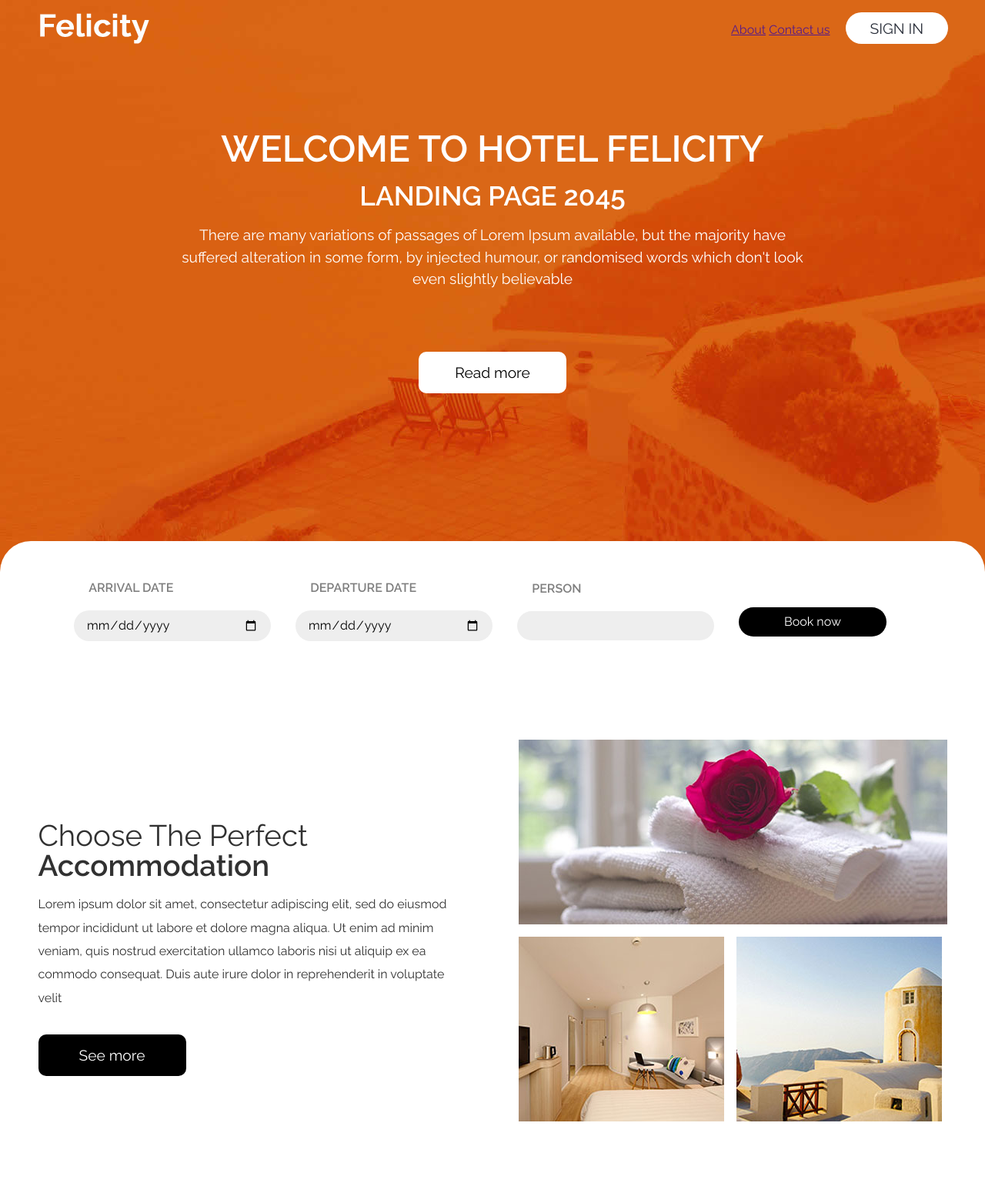
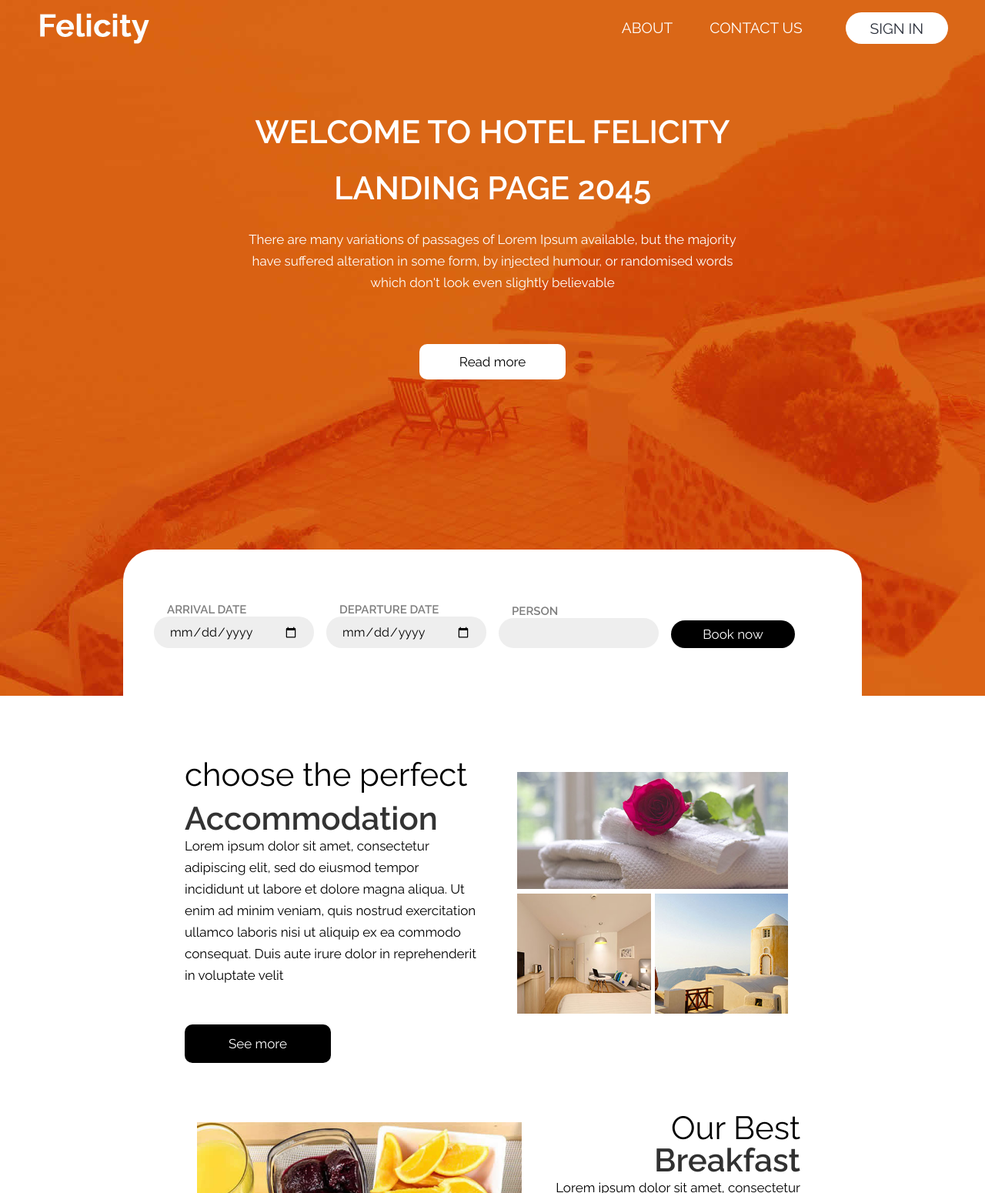
Before and after one commit to khushbuashutec/demo_templates, a plain HTML site: page template2/index.html in a window 1280 px wide. Shown: the top 1550 px of the page at 77% size. Drawn offline with Linux system fonts and the light colour scheme.

Commit message:
add project

```diff
--- a/template2/index.html
+++ b/template2/index.html
@@ -1,42 +1,39 @@
 <html>
+
 <head>
     <title>Demo template</title>
     <link rel="preconnect" href="https://fonts.googleapis.com" />
     <link rel="preconnect" href="https://fonts.gstatic.com" crossorigin />
-    <link
-      href="https://fonts.googleapis.com/css2?family=Raleway:wght@400;600&display=swap"
-      rel="stylesheet"
-    />
+    <link href="https://fonts.googleapis.com/css2?family=Raleway:wght@400;600&display=swap" rel="stylesheet" />
     <link rel="stylesheet" href="style.css" />
     <link rel="stylesheet" href="media.css" />
 </head>
 
 <body>
+    <div class="container">
         <div class="main">
-      <div class="container">
             <header>
                 <nav class="navigation">
                     <img src="images\logo.png" atl="logo image" />
-            <div>
-              <a href="" class="about">About</a>
-              <a href="" class="about">Contact us</a>
-              <button class="signin btn-hover">sign in</button>
+                    <div class="nav-right">
+                        <a href="" class="nav-btn">About</a>
+                        <a href="" class="nav-btn">Contact us</a>
+                        <button class="signin">sign in</button>
                     </div>
                 </nav>
             </header>
             <div class="main-center">
-          <h1>WELCOME TO HOTEL FELICITY</h1>
-          <span>LANDING PAGE 2045</span>
-          <p>
+                <p class="heading-primary">WELCOME TO HOTEL FELICITY</p>
+                <p class="heading-secondary">LANDING PAGE 2045</p>
+                <p class="paragraph">
                     There are many variations of passages of Lorem Ipsum available, but
                     the majority have suffered alteration in some form, by injected
                     humour, or randomised words which don't look even slightly
                     believable
                 </p>
-          <button class="btn btn-hover2">Read more</button>
+                <button class="btn_read">Read more</button>
             </div>
-      </div>
-      <section>
+            <section class="accomodation">
                 <div class="form-container">
                     <form>
                         <div class="form-inputs">
@@ -53,100 +50,85 @@
                                 <input class="input" type="text" name="arrival date" />
                             </div>
                             <div class="form-items">
-                <button class="book-now btn btn-hover2">Book now</button>
+                                <button class="book-now">Book now</button>
                             </div>
                         </div>
                     </form>
-          <div class="container2">
-            <div class="flex-container">
+                    <div class="grid_container">
+                        <!-- grid-cell-1 -->
                         <div class="text-part">
-                <div class="title">
-                  <h2>
-                    <p class="normal_txt">Choose The Perfect</p>
-                    <p>Accommodation</p>
-                  </h2>
+                            <p class="choose heading-primary">Choose The Perfect</p>
+                            <p class="accomo_h2 ">Accommodation</p>
+                            <p class="paragraph color-black">
+                                Lorem ipsum dolor sit amet, consectetur adipiscing elit, sed
+                                do eiusmod tempor incididunt ut labore et dolore magna aliqua.
+                                Ut enim ad minim veniam, quis nostrud exercitation ullamco
+                                laboris nisi ut aliquip ex ea commodo consequat. Duis aute
+                                irure dolor in reprehenderit in voluptate velit
+                            </p>
+                            <button class="see-more">See more</button>
                         </div>
-                <div class="small-text">
-                  <p>
-                    Lorem ipsum dolor sit amet, consectetur adipiscing elit, sed
-                    do eiusmod tempor incididunt ut labore et dolore magna
-                    aliqua. Ut enim ad minim veniam, quis nostrud exercitation
-                    ullamco laboris nisi ut aliquip ex ea commodo consequat.
-                    Duis aute irure dolor in reprehenderit in voluptate velit
-                  </p>
+                        <!-- gird-cell-2 -->
+                        <div class="image-part">
+                            <div class="image-grid">
+                                <img class="image-res item1" src="images\img1.jpg" atl="image1" />
+                                <img class="image-res" src="images\img2.jpg" atl="image2" />
+                                <img class="image-res" src="images\img3.jpg" atl="image3" />
+                            </div>
                         </div>
 
-                <button class="see btn btn-hover2">See more</button>
-              </div>
-              <div class="image-part">
-                <div><img class="images-res" src="images\img1.jpg" atl="image1" /></div>
-                <div class="images-2">
-                  <img class="" src="images\img2.jpg" atl="image2" />
-                  <img class="" src="images\img3.jpg" atl="image3" />
-                </div>
-              </div>
-            </div>
-          </div>
-          <div class="section3">
-            <div class="flex-container justify-items">
+                        <!-- gird-cell-3 -->
                         <div class="image-part">
                             <figure>
-                  <img src="images/img4.jpg" alt="image" />
+                                <img class="image-res" src="images/img4.jpg" alt="image" />
                             </figure>
-
                         </div>
-              <div class="text-part align-right">
-                <div class="title">
-                  <h2>
-                    <p class="normal_txt">our best</p>
-                    <p>breakfast</p>
-                  </h2>
-                </div>
-                <div class="small-text">
-                  <p>
+                        <!-- gird-cell-4 -->
+                        <div class="text-part2">
+                            <h1 class="our-best">Our Best</h1>
+                            <h2 class="breakfast">Breakfast</h2>
+                            <p class="paragraph color-black align">
                                 Lorem ipsum dolor sit amet, consectetur adipiscing elit, sed
-                    do eiusmod tempor incididunt ut labore et dolore magna
-                    aliqua. Ut enim ad minim veniam, quis nostrud exercitation
-                    ullamco laboris nisi ut aliquip ex ea commodo consequat.
-                    Duis aute irure dolor in reprehenderit in voluptate velit
+                                do eiusmod tempor incididunt ut labore et dolore magna aliqua.
+                                Ut enim ad minim veniam, quis nostrud exercitation ullamco
+                                laboris nisi ut aliquip ex ea commodo consequat. Duis aute
+                                irure dolor in reprehenderit in voluptate velit
                             </p>
-                </div>
-                <button class="see btn btn-hover2">Read more</button>
-              </div>
+                            <button class="see-more">Read more</button>
                         </div>
                     </div>
                 </div>
             </section>
+
+        </div>
+    </div>
     <div class="section4">
         <div class="about-part">
-          <div class="title2">
-            <h2>
-              <p>About Our Hotel</p>
-            </h2>
-          </div>
-          <div class="small-text color-white">
-            <p>
+            <p class="accomo_h2 color-white">About Our Hotel</p>
+                  <p class="paragraph">
                     Lorem ipsum dolor sit amet, consectetur adipiscing elit, sed do
                     eiusmod tempor incididunt ut labore et dolore magna aliqua. Ut
                     enim ad minim veniam, quis nostrud exercitation ullamco laboris
                     nisi ut aliquip ex ea commodo consequat. Duis aute irure dolor in
                     reprehenderit in voluptate velit
                 </p>
+
         </div>
-        </div>
-        <div class="image">
+        <div class="sec4-image">
             <figure>
-          <img src="images\about_img.jpg" alt="image" />
+                <img class="image-res" src="images\about_img.jpg" alt="image" />
             </figure>
         </div>
     </div>
     <div class="testimonial">
-        <div class="title center-text"><h2>Testimonial</h2></div>
+        <div class="title center-text">
+            <h2>Testimonial</h2>
+        </div>
         <div class="tes-textbox">
             <div class="tes-data">
                 <div class="tes-heading">
                     <h2>mark jonson</h2>
-              <img  src="images/te1.png" alt="previous" />
+                    <img src="images/te1.png" alt="previous" />
                 </div>
 
                 <p>
@@ -175,19 +157,16 @@
     </div>
     <div class="contect-us">
         <div class="contact-container">
-          <div class="con-text">
-            <div class="title2">
-              <h2>
-                <p>Contect Us</p></h2>
 
-              <p class="heading-second">Free download Landing page Felicity Hotel</p>
-
-              <p class="small-text color-white">
+            <div class="contact-detail">
+                    <p class="accomo_h2 color-white">Contect Us</p>
+                    <p class="con-text">Free download Landing page Felicity Hotel</p>
+                    <p class="con-paragraph">
                         There are many variations of passages of Lorem Ipsum available,
                         but the majority have suffered alteration in some form, by
                         injected humour,
                     </p>
-            </div>
+
             </div>
             <div class="con-form">
                 <form class="contect-form">
@@ -201,7 +180,7 @@
                         <input class="con-input" type="tel" placeholder="Phone Number" />
                     </div>
                     <div>
-                <textarea class="con-input" placeholder="Message"></textarea>
+                        <textarea class="form-textarea" placeholder="Message" rows="3"></textarea>
                     </div>
                     <div>
                         <button class="con-btn btn-hover2">Send</button>
@@ -211,8 +190,10 @@
         </div>
     </div>
     <div class="footer">
-      <p>Copyright 2045 All Rights Reserved. By <a target="_blank" rel="nofollow noopener" href="//html.design">HTML.Design</a></p>
+        <p>Copyright 2045 All Rights Reserved. By <a target="_blank" rel="nofollow noopener"
+                href="//html.design">HTML.Design</a></p>
     </div>
     </div>
 </body>
+
 </html>
--- a/template2/media.css
+++ b/template2/media.css
@@ -1,64 +1,36 @@
-@media only screen and (max-device-width: 1200px) {
-  .navigation {
-    padding: 1.2rem 6rem;
+@media only screen and (max-device-width: 1418px){
+  .choose,.accomo_h2,.our-best ,.breakfast{
+    font-size: 50px;
+    line-height: 48px;
   }
-  .main-center h1 {
-    font-size: 3rem;
-    line-height: 3rem;
-    padding-bottom: 1.2rem;
+  .heading-primary,.heading-secondary{
+    font-size: 45px;
+    line-height: 45px;
   }
-  .main-center span {
-    font-size: 2.8rem;
-    line-height: 2.8rem;
-    padding-bottom: 1.4rem;
-    font-weight: 800;
 }
-  .main-center p {
-    line-height: 1.8rem;
-    padding-bottom: 5rem;
+@media only screen and (max-device-width: 1328px){
+  .choose,.accomo_h2,.our-best ,.breakfast{
+    font-size: 42px;
+    line-height: 42px;
   }
-  .form-container {
-    margin-top: -10rem;
-    padding: 2rem 4rem 0 4rem;
+  .heading-primary,.heading-secondary{
+    font-size: 42px;
+    line-height: 42px;
   }
-  .label {
-    padding: 0;
+  .main-center{
+    height: 100vh;
   }
-  .part-2 {
-    padding: 0 5rem;
+  .paragraph{
+    padding-bottom: 50px;
   }
-  .title h2,
-  .title2 h2 {
-    font-size: 3rem;
-    line-height: 3.2rem;
+  .form-container{
+    margin-top: -6rem;
+    min-width: 80%;
   }
-  .text-part .title {
-    padding-bottom: 1rem;
-  }
-  .text-part {
-    padding-top: 3rem;
-  }
-  .small-text {
-    font-size: 1rem;
-    line-height: 1.9rem;
-    padding-bottom: 2rem;
-  }
-  .btn {
-    max-width: 12rem;
-  }
-  .about-part {
-    padding: 1.2rem;
-  }
-  .section4 {
-    padding: 4rem 12rem;
 }
 
-  .tes-textbox {
-    padding: 0 10% 2rem 10%;
-  }
-  .contact-container {
-    padding: 0 10%;
-  }
+@media only screen and (max-device-width: 1200px){
+
   }
 
   @media only screen and (max-device-width: 1024px) {
@@ -173,4 +145,10 @@
           gap:16rem;
           padding:0 5rem 10rem 5rem;
         }
+        .grid_container{
+          grid-template-columns: 1fr;
         }
+        .text-part2{
+          grid-row: 3;
+        }
+  }
--- a/template2/style.css
+++ b/template2/style.css
@@ -13,18 +13,25 @@ body {
 
     margin: 0 auto;
   }
+  .main{
+    width:100%;
+  }
   .navigation {
-  padding: 1.6rem 8rem;
+   padding:2rem 5rem;
     display: flex;
     justify-content: space-between;
     align-items: center;
+    gap:3rem;
     width: 100%;
   }
-.main{
-  width:100%;
+  .nav-right{
+      display: flex;
+      justify-content: center;
+      align-items: center;
+      gap:2rem;
   }
+
   .nav-btn {
-  padding: 0 1.6rem;
     color: #fff;
     font-size: 1.2rem;
     line-height: 1.6rem;
@@ -44,224 +51,220 @@ body {
     color: #292e39;
     font-size: 1.2rem;
     border: none;
-  margin-left: 3rem;
+
   }
-.btn-hover:hover {
+  .signin:hover {
     background-color: #ffc107;
     color: #f8f9fa;
     transition: all 0.3s ease-in-out;
   }
   .main-center {
-  padding: 0 14rem 16rem 14rem;
-  margin: 6rem 0;
+    padding:5rem 20rem 24rem 20rem;
     display: flex;
     justify-content: center;
     align-items: center;
     flex-direction: column;
     text-align: center;
+    gap:1rem;
   }
 
-.main-center h1 {
+.heading-primary {
     color: #fff;
-  font-size: 3.6rem;
-  line-height: 4rem;
-  padding-bottom: 1.4rem;
+    font-size: 50px;
+    line-height: 50px;
+    padding-bottom: 15px;
     font-weight: bold;
     text-transform: uppercase;
+
   }
-.main-center span {
+  .heading-secondary {
     color: #fff;
-  font-size: 3.2rem;
-  line-height: 4rem;
+    font-size: 50px;
+    line-height: 50px;
     font-weight: bold;
-  padding-bottom: 2rem;
     display: block;
+    padding-bottom: 15px;
   }
-.main-center p {
+  .paragraph {
     color: #fff;
-  font-size: 1.2rem;
-  line-height: 2rem;
-  padding-bottom: 6rem;
+    font-size: 17px;
+    line-height: 28px;
+    padding-bottom: 60px;
   }
-.btn {
-  font-size: 1.2rem;
+  .btn_read , .book-now ,.see-more{
+    font-size: 17px;
     background-color: #fff;
     color: #000;
     font-weight: 500;
-  padding: 1rem;
+    padding: 13px 0px;
     width: 100%;
-  max-width: 14rem;
+    max-width: 190px;
     text-align: center;
     display: inline-block;
-  border: none;
     border-radius: 10px;
+    border:none;
   }
 
-.btn-hover2:hover {
+ .see-more:hover,.book-now:hover, .btn_read:hover {
     transition: ease-in all 0.5s;
     border-radius: 30px;
     color: #f8f9fa;
     background-color: #ffc107;
+
   }
-.part-2 {
-  margin: 0 auto;
-  padding: 0 10rem;
+  .accomodation {
+   padding:0 10rem;
   }
   .form-container {
     background-color: white;
     width: 100%;
-  padding: 2rem 6rem 0 6rem;
+    padding: 30px 8px 0px 60px;
     border-radius: 40px 40px 0px 0px;
-  margin-top: -10rem!important;
+    margin-top: -8rem;
   }
 
   .form-inputs {
     display: flex;
     justify-content: center;
-  align-items: center;
+    align-items: flex-end;
+    gap:1rem;
   }
   label {
-  display: inline-block;
+    color: #7e7e7e;
+    font-weight: bold;
+    font-size: 15px;
     text-transform: uppercase;
-  font-weight: bold;
-  color: #7e7e7e;
-  padding: 1.2rem;
+    padding-left: 17px;
   }
   .input {
     border: inherit;
     border-radius: 20px;
     background-color: #eeeeee;
     width: 100%;
-  font-size: 1rem;
+    font-size: 16px;
     height: auto;
     line-height: normal;
-  padding: 0.6rem 1rem;
-
-  -webkit-appearance: none !important;
+    padding: 10px 20px;
+    -webkit-appearance: none!important;
   }
   .book-now {
-  font-size: 1rem;
+    padding: 8px 0;
+    width: 100%;
     background-color: #000;
     color: #fff;
-  font-weight: 500;
-  padding: 0.6rem 1rem;
-  width: 100%;
-  max-width: 10rem;
-  text-align: center;
-  display: inline-block;
+    max-width: 161px;
     border-radius: 20px;
-  margin-top: 3rem;
+    margin-top: 3.8rem;
   }
   .form-items {
     flex: 0 0 25%;
     max-width: 25%;
-  padding-left: 2rem;
+
   }
-.container2 {
-  margin-top: 6rem;
+  .grid_container{
+      display: grid;
+      grid-template-columns: minmax(0, 1fr) minmax(0, 1fr);
+      grid-template-rows: minmax(0, 1fr) minmax(0, 1fr);
+      row-gap: 2rem;
+      column-gap: 2rem;
+      margin: 1rem;
+      padding-top: 5rem;
+      align-items: center;
+      justify-content: center;
   }
-.flex-container {
+  .text-part {
+   padding-top:3rem;
     display: flex;
-  gap: 3rem;
-  justify-content:center;
-  align-items: center;
-  padding:2rem;
+    flex-direction: column;
+  }
+  .color-black{
+    color: black!important;
+  }
+  .color-white{
+    color:white!important;
+    margin-bottom: 20px;
+  }
+  .see-more{
+      background-color: black;
+      color: white;
+      padding:15px;
+  }
+  .choose{
+      font-size: 55px;
+      color:black;
+      text-transform: lowercase;
+      font-weight: normal;
+  }
+  .accomo_h2{
+      font-weight: 900;
+      color:#333333;
+      font-size:55px;
+
   }
   .image-part {
+    padding:1rem;
+    width:100%
+  }
+ .image-grid{
+
+     display: grid;
+     grid-template-columns: auto auto;
+     grid-template-rows: repeat(2,1fr);
+    column-gap: 5px;
+
+     row-gap: 2px;
+ }
+ .item1{
+    grid-column: 1/span 2;
+ }
+ .image-res{
+     width:100%;
+ }
+  .text-part2{
       display: flex;
       flex-direction: column;
-  gap: 1rem;
+      justify-content: center;
+      align-items: flex-end;
   }
-.image-part figure img{
-  width:100%;
+  .align{
+      text-align: right;
   }
-.images-2 {
-  display: flex;
-  flex-direction: row;
-  gap: 1rem;
-  width: 100%;
+ .our-best{
+     color:black;
+
+     font-size: 55px;
+     font-weight:normal;
  }
-.text-part {
-  padding-top: 6.4rem;
-  display: flex;
-  flex: 0 0 50%;
-  flex-direction: column;
-}
-.text-part .title {
-  text-align: left;
-  padding-bottom: 2.4rem;
-}
-.title h2 {
-  font-size: 3.6rem;
+  .breakfast{
+    font-size: 55px;
     color: #313131;
-  line-height: 4.2rem;
-  font-weight: bolder;
+    line-height: 60px;
+    font-weight: bold;
     padding: 0;
   }
-.small-text {
-  font-size: 1.2rem;
-  line-height: 2rem;
-  color: #313131;
-  padding-bottom: 3.2rem;
-  font-weight: 500;
-}
-.title .normal_txt {
-  font-weight: normal;
-}
-.text {
-  display: flex;
-}
-.see {
-  background-color: #000;
-  color: #fff;
-}
-.section3 {
-  margin-top: 6rem;
-}
-.text {
-  text-align: right;
-  display: flex;
-  flex-direction: column;
-  align-items: flex-end;
-  gap: 3r em;
-}
-.align-right {
-  align-items: flex-end;
-  text-align: right;
-}
+
   .section4 {
     background: #353e4e;
-  margin-top: 8rem;
-  padding: 8rem 16rem;
    display: flex;
+   flex-wrap: wrap;
+   align-items: center;
    justify-content: center;
-  align-items: center;
+   padding:3rem 0;
    gap:3rem;
-  width: 100%;
   }
   .about-part {
     display: flex;
-  color: #f8f9fa;
     flex-direction: column;
-  gap: 2rem;
-  padding: 2.4rem;
-  flex:0 0 50%;
+    max-width: 539px;
+    width: 100%;
+    float: right;
   }
-.title2 h2 {
-  color: #f8f9fa;
-  font-size: 3.6rem;
-}
-.color-white {
-  color: #f8f9fa;
-}
-.image figure img{
-  width:100%;
-}
-.image {
-  max-width: 100%;
-  height: auto;
-  border-style: none;
-  vertical-align: middle;
+
+
+  .sec4-image {
+    max-width: 615px;
+    width: 100%;
+    float: left;
   }
   .testimonial {
     background-image: url("images/tes_bg.jpg");
@@ -321,31 +324,41 @@ label {
   }
   .contect-us {
     background-color: #242423;
-  width:100%;
+    font-weight: bold;
+    padding: 0;
   }
   .contact-container {
     display: flex;
     flex-direction: row;
     justify-content: center;
     align-items: center;
-  padding:0 14%;
+    padding:0 20%;
+    gap:2rem;
   }
-.heading-second {
-  font-size: 2.4rem;
-  color: #f8f9fa;
+
+  .contact-detail{
+    display: flex;
+    flex-direction: column;
+    padding:3rem 0 8rem 0;
+  }
+  .con-text{
+    color: #fff;
+    font-size: 40px;
+    line-height: 50px;
     font-weight: bold;
-  padding: 1.8rem 0;
   }
-.con-text {
-  display: flex;
-  flex: 0 0 50%;
-  padding: 3.2rem;
+  .con-paragraph{
+    color: #fff;
+    font-size: 17px;
+    line-height: 28px;
+    padding-top: 20px;
   }
   .con-form {
-  padding: 0 1.2rem;
-  width: 50%;
+    height: auto;
+    width: 100%;
     margin-top: -16rem;
   }
+
   .contect-form {
     display: flex;
     flex-direction: column;
@@ -353,18 +366,33 @@ label {
     padding: 3rem 2rem;
     border-radius: 25px;
     background-color: #d7530a;
+    min-width: 400px;
+    width: 100%;
+    flex: 0 0 100%;
   }
   .con-input {
     border: inherit;
-  padding: 1rem;
+    padding: 0 19px;
+    margin-bottom: 20px;
+    width: 100%;
+    height: 60px;
+    background: #fff;
+    color: #292e39;
+    font-size: 18px;
+    font-weight: normal;
+    border-radius: 15px;
+  }
+  .form-textarea{
+    border: inherit;
+    padding:1rem;
     margin-bottom: 1rem;
     width: 100%;
-  height: 4rem;
     background: #fff;
     color: #292e39;
     font-size: 1rem;
     font-weight: normal;
     border-radius: 15px;
+
   }
   .con-btn {
     font-size: 1rem;
```
Also changed, not shown: template2/demo.html (deleted, +0 -90 lines). Lines whose indentation alone changed are shown as unchanged.
